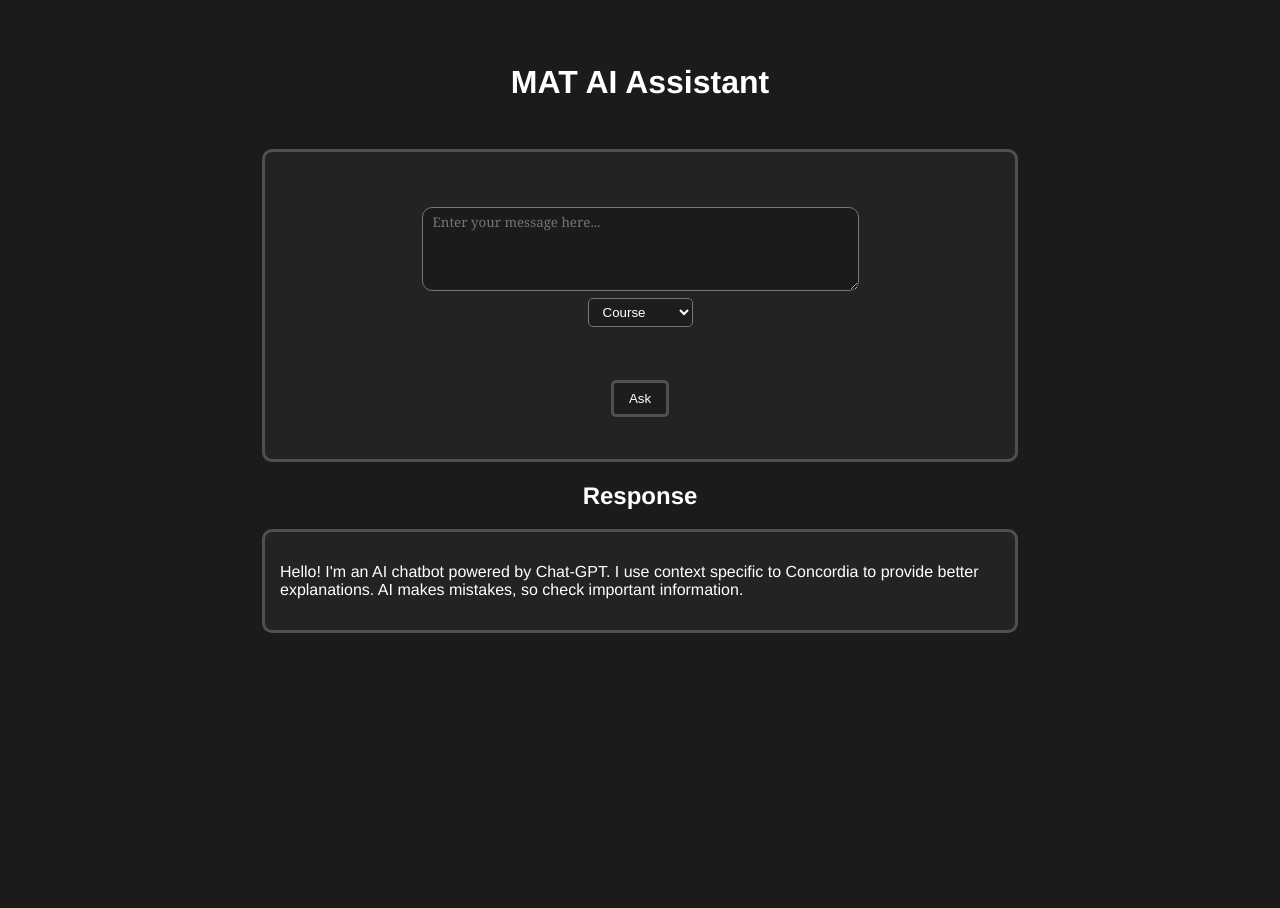
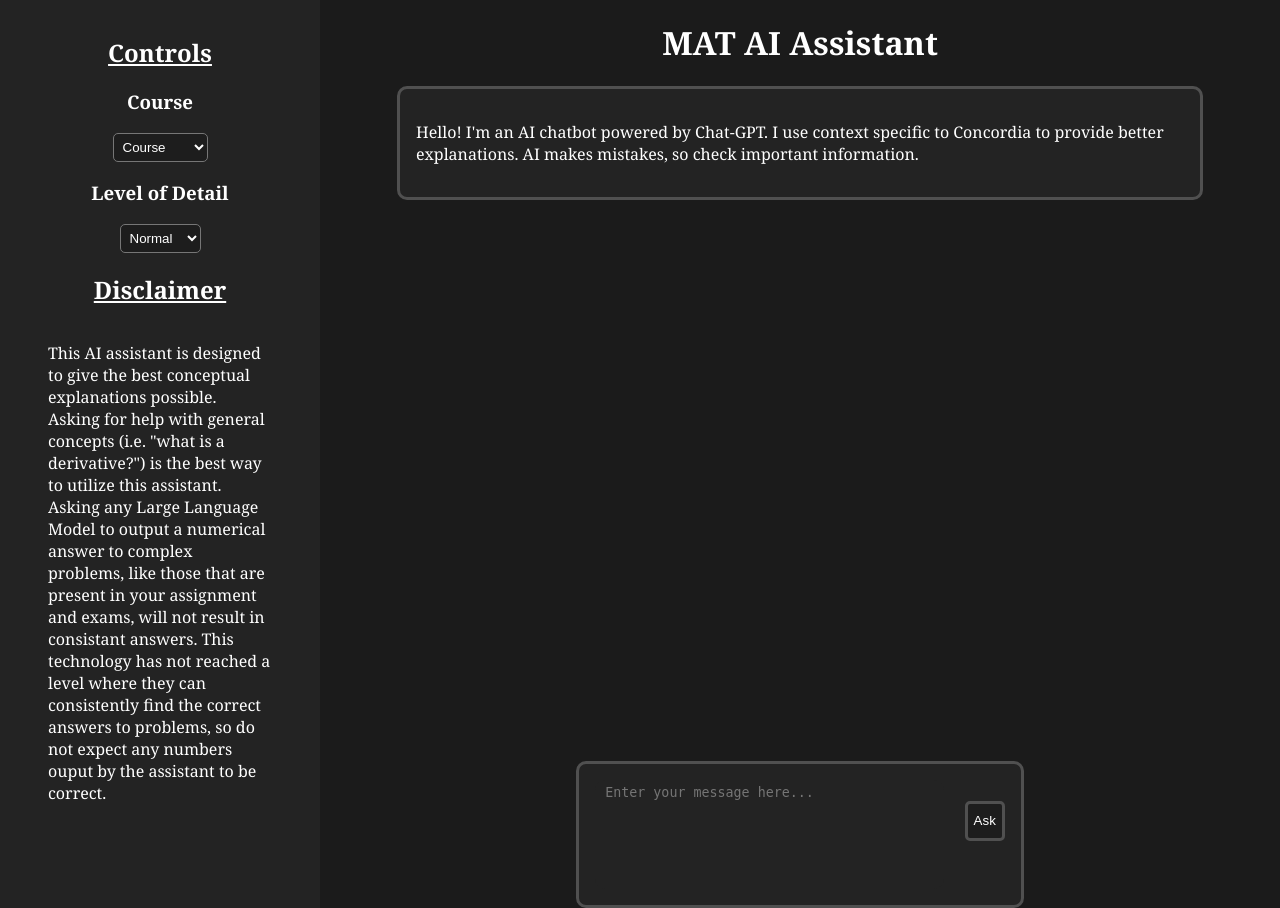
Before and after one commit to peter-fh/tutoring-ai, a Flask app: page / in a window 1280 px wide. Run offline with Flask 3, Linux system fonts and the light colour scheme.

Commit message:
Add conversations and rework UI

```diff
--- a/prompt/prompt.txt
+++ b/prompt/prompt.txt
@@ -12,3 +12,5 @@ Don't provide any information if there is no specified question.
 IMPORTANT: Take into account what they already know and what they don't currently know and are learning
 
 IMPORTANT: provide the best explanation possible given the information of what they know and don't know
+
+The student has specified that the level of detail in your response should be: {$brevity}
--- a/prompt/prompt_manager.py
+++ b/prompt/prompt_manager.py
@@ -6,7 +6,7 @@ example_response_file = prompt_dir + os.sep + "example_response.txt"
 prompt_text_file = prompt_dir + os.sep + "prompt.txt"
 course_json_file = prompt_dir + os.sep + "courses.json"
 
-def generatePrompt(course_code: str, example_response=False):
+def generatePrompt(course_code: str, brevity: str, example_response=False):
     # Ensure that the student selected the course they are taking
     if course_code == "None":
         return "Please select the course you are asking about."
@@ -28,7 +28,8 @@ def generatePrompt(course_code: str, example_response=False):
     return_prompt = (prompt
         .replace("{$name}", course["name"])
         .replace("{$concepts}", course["content"])
-        .replace("{$prerequisite-concepts}", course["prerequisite"]))
+        .replace("{$prerequisite-concepts}", course["prerequisite"])
+        .replace("{$brevity}", brevity))
 
     # Return the final constructed prompt
 
@@ -37,4 +38,4 @@ def generatePrompt(course_code: str, example_response=False):
 
 # [Debug] Get example prompt and display it on the terminal
 if __name__ == "__main__":
-    print(generatePrompt("MATH 209"))
+    print(generatePrompt("MATH 209", "brief"))
--- a/server.py
+++ b/server.py
@@ -1,6 +1,7 @@
 from flask import Flask, request, render_template
 from api.openai_api import ask
 from prompt.prompt_manager import generatePrompt
+import json
 
 # TODO: Add a dropdown that controls how detailed or consise the response is
 # TODO: Prevent spamming the ask button to ensure malicious users don't abuse the system
@@ -28,15 +29,17 @@ def question():
         # Get course type
         course = request.headers["Course"]
 
+        # Get brevity level
+        brevity = request.headers["Brevity"]
+
         # Get the question that the user asked from the HTTP request
-        data = request.get_json()
-        message = data["text"]
+        message = request.get_json()
 
         # Generate the prompt based on the course
-        prompt = generatePrompt(course)
+        prompt = generatePrompt(course, brevity)
 
         # Ask the question with the context of the selected course
-        gpt_response = ask(message, prompt)
+        gpt_response = ask(message, prompt, dummy_response=False)
 
         return gpt_response
 
@@ -52,4 +55,4 @@ if __name__ == '__main__':
     print(f'{"=    Enter the following url into the browser:":<69}=')
     print(f'{"=    http://127.0.0.1:" + str(port):<69}=')
     print("=" * 70)
-    app.run(port=8070, debug=True)
+    app.run(port=8070)
--- a/static/script.js
+++ b/static/script.js
@@ -1,3 +1,11 @@
+function constructMessage(role, message_string) {
+	const content = [{ type: 'text', text: message_string }];
+	const message = { role: role, content: content };
+	return message;
+}
+
+let conversation = [];
+
 
 // Function to make request to server for specific question asked
 async function sendQuestion() {
@@ -5,15 +13,36 @@ async function sendQuestion() {
 	// Get the user's question from the textbox and their course selection
 	const text = document.getElementById("userInput").value;
 	const course = document.getElementById("course-select").value;
-
-	// Find the response element to paste the error, loading message and/or response
-	const response_block = document.getElementById("output");
-
-	// Display error if course wasn't selected
-	if (course === "None") {
-		response_block.innerHTML = "<p>Please select the course you are taking.</p>"
+	const brevity = document.getElementById("brevity-select").value;
+	if (text == ""){
 		return;
 	}
+
+	const output_block = document.getElementById("chat");
+	const question_block = document.createElement("span");
+	const response_block = document.createElement("span");
+
+
+	response_block.classList.add("output")
+
+	if (course === "None") {
+		question_block.classList.add("question");
+		question_block.innerHTML = "<p>" + text + "</p>";
+		question_block.innerHTML = marked.parse(question_block.innerHTML);
+		output_block.appendChild(question_block);
+		response_block.innerHTML = "<p>Sorry, I can't help you without knowing which course you are taking. Please select the course you are asking about in the dropdown on the left and try again.</p>"
+		output_block.appendChild(response_block);
+		return;
+	}
+	question_block.classList.add("question");
+	question_block.classList.add("message");
+	question_block.innerHTML = "<p>" + text + "</p>";
+	question_block.innerHTML = marked.parse(question_block.innerHTML);
+	output_block.appendChild(question_block);
+
+
+	conversation.push(constructMessage('user', text))
+	// Display error if course wasn't selected
 
 	// Display temporary loading message
 	response_block.innerHTML = "<p>Loading. This might take a few seconds.</p>"
@@ -23,14 +52,14 @@ async function sendQuestion() {
 		method: 'POST',
 		headers: {
 			'Content-Type': 'application/json',
-			'Course': course
+			'Course': course,
+			'Brevity': brevity
 		},
-		body: JSON.stringify({text: text})
+		body: JSON.stringify(conversation)
 	})
 
 	// Log the question asked to the console
-	console.log(text);
-
+	//console.log(text);
 
 	// Asynchronously fetch the request
 	fetch(request)
@@ -39,15 +68,20 @@ async function sendQuestion() {
 
 		// Format and display the response
 		.then((data) => {
-			console.log('Received prompt from gpt api:\n', data);
+			//console.log('Received prompt from gpt api:\n', data);
 			response_block.innerHTML = data;
 			MathJax.typeset([response_block]);
 			response_block.innerHTML = marked.parse(response_block.innerHTML);
+			conversation.push(constructMessage('assistant', text))
+			console.log("Conversation:")
+			console.log(conversation)
 
 
 		})
 		.catch((error) => {
 			console.error('Error:', error);
 	});
+	response_block.classList.add("message");
+	output_block.appendChild(response_block);
 
 }
--- a/static/stylesheet.css
+++ b/static/stylesheet.css
@@ -1,45 +1,97 @@
-
-.title {
-	margin-bottom: 1em;
-	margin-top: 2em;
+.sidebar {
+	display: flex;
+	flex-direction: column;
+	text-align: center;
+	position: fixed;
+	width: 20vw;
+	height: 100vh;
+	background-color: #232323;
+	padding: 1em 2em 2em 2em;
+	z-index: 98;
+	overflow-y: auto;
 }
 
-.course-title {
-	margin-top: 1em;
-	margin-bottom: 0.5em;
-	display: flex;
-	justify-content: center;
-	align-items: center;
-}
 
-.course-select {
-	display: block;
-	margin-bottom: 4em;
-	margin-left: auto;
-	margin-right: auto;
-	margin-top: 0.5em;
+.select-box{
+	margin: 0em 0em 0em 0em;
 	background-color: #1d1d1d;
 	color: white;
 	border-radius: 5px;
-	padding: 5px 10px;
+	padding: 5px 5px;
 
 }
+.disclaimer {
+	text-align: left;
+	padding: 0em 1em 0em 1em;
+}
 
+.chat {
+	width: 80vw;
+	padding-left: 25vw;
+	display: flex;
+	align-items: center;
+	flex-direction: column;
+	margin-bottom: 20vh;
+}
+
+.output {
+	text-align: left;
+	background-color: #232323;
+	padding: 1em 1em 1em 1em;
+	width: 80%;
+	border-radius: 10px;
+	border-color: #505050;
+	border-style: solid;
+	margin-bottom: 1em;
+}
+
+.question {
+	text-align: left;
+	background-color: #303030;
+	padding: 1em 1em 1em 1em;
+	width: 80%;
+	border-radius: 10px;
+	border-color: #505050;
+	border-style: solid;
+	margin-bottom: 1em;
+}
+
+.input {
+	display: flex;
+	position: fixed;
+	bottom: 0px;
+	height: 12%;
+	width: 32%;
+	background-color: #232323;
+	padding: 1em 1em 1em 1em;
+	border-radius: 10px;
+	border-color: #505050;
+	border-style: solid;
+	z-index: 99;
+}
+.input-block {
+	width: 100%;
+	color: white;
+	display: block;
+	background-color: #232323;
+	border-style: none;
+	outline: none;
+	resize: none;
+	color: white;
+	padding: 5px 10px;
+	border-radius: 10px;
+}
 
 .send-button {
-	margin-bottom: 2em;
-	display: block;
 	border: solid;
+	float: right;
 	border-color: #505050;
-	margin-left: auto;
-	margin-right: auto;
-	padding: 8px 15px;
 	border-radius: 5px;
 	background-color: #1d1d1d;
+	height: 3em;
+	margin: 5% 0em 1em 5%;
 	color: white;
-
 }
-
 .send-button:hover {
 	border-color: white;
 	background-color: #303030;
@@ -49,74 +101,26 @@
 	background-color: white;
 }
 
-
-.title,
-.response-title {
+.chat-background {
 	display: flex;
-	justify-content: center;
-	align-items: center;
+	background-color: #1b1b1b;
+	position: fixed;
+	bottom: 0;
+	padding: 1em 1em 1em 1em;
+	height: 12%;
+	width: 100vw;
+	border-color: #1b1b1b;
+	border-style: solid;
+	z-index: 97;
 }
 
-.input {
-	background-color: #232323;
-	width: 80%;
-	display: block;
-	margin-left: auto;
-	margin-right: auto;
-	margin-top: 3em;
-	padding: 15px;
-	border-radius: 10px;
-	border-style: solid;
-	border-color: #505050
+h2 {
+	text-decoration: underline;
 }
-
-@media (min-width: 750px) {
-	.input {
-		width: 45em;
-	}
+body {
+	display: flex;
+	background-color: #1b1b1b;
+	margin: 0px 0px 0px 0px;
+	color: white;
+	font-family: "Georgia", serif;
 }
-
-.input-block {
-	margin-top: 3em;
-	margin-bottom: 0em;
-	color: white;
-	display: block;
-	margin-left: auto;
-	font-family: "Georgia", serif;
-	margin-right: auto;
-	background-color: #1b1b1b;
-	color: white;
-	padding: 5px 10px;
-	border-radius: 10px;
-}
-
-
-.output {
-	border-radius: 10px;
-	border-style: solid;
-	border-color: #505050;
-	display: block;
-	width: 80%;
-	margin-left: auto;
-	margin-right: auto;
-	padding: 15px;
-	word-wrap: break-word;
-	background-color: #232323;
-}
-
-
-@media (min-width: 750px) {
-	.output {
-		width: 45em;
-	}
-}
-
-body {
-	background-color: #1b1b1b;
-	color: white;
-	font-family: "Helvetica", serif;
-}
-
-hr {
-	border-color: #000000;
-}
--- a/templates/index.html
+++ b/templates/index.html
@@ -11,28 +11,40 @@
 </head>
 
 <body>
-
-	<h1 class="title">MAT AI Assistant</h1>
-	<div class="input">
-
-		<!--h3 class="course-title">Select a course</h3-->
-		<textarea id="userInput" rows="4" cols="50" placeholder="Enter your message here..."
-			class="input-block"></textarea>
-
-		<select name="course-select" id="course-select" class="course-select">
+	<div class="sidebar">
+		<div class="options">
+			<h2>Controls</h2>
+			<div class="option">
+				<h3>Course</h3>
+				<select name="course-select" id="course-select" class="select-box">
 					<option value="None">Course</option>
 					<option value="MATH 203">MATH 203</option>
-			<option value="MATH 204">MATH 204</option>
-			<option value="MATH 205">MATH 205</option>
+					<!--option value="MATH 204">MATH 204</option-->
+					<!--option value="MATH 205">MATH 205</option-->
 				</select>
+			</div>
+			<div class="option">
+				<h3>Level of Detail</h3>
+				<select name="brevity-select" id="brevity-select" class="select-box">
+					<option value="Brief">Brief</option>
+					<option value="Normal" selected>Normal</option>
+					<option value="Detailed">Detailed</option>
+				</select>
+			</div>
+		</div>
+			<h2>Disclaimer</h2>
+		<div class="disclaimer">
+			<p>
+			This AI assistant is designed to give the best conceptual explanations possible. Asking for help with general concepts (i.e. "what is a derivative?") is the best way to utilize this assistant. Asking any Large Language Model to output a numerical answer to complex problems, like those that are present in your assignment and exams, will not result in consistant answers. This technology has not reached a level where they can consistently find the correct answers to problems, so do not expect any numbers ouput by the assistant to be correct.
+			</p>
+		</div>
+	</div>
 
 
-		<button onclick="sendQuestion()" id="sendButton" class="send-button">Ask</button>
+	<div class="chat" id="chat">
+		<h1 class="title">MAT AI Assistant</h1>
 
-	</div>
-
-	<h2 class="response-title">Response</h2>
-	<span class="output" id="output">
+		<span class="output">
 
 			<p>
 				Hello! I'm an AI chatbot powered by Chat-GPT. I use context specific to Concordia to provide
@@ -40,6 +52,17 @@
 			</p>
 		</span>
 
+		<div class="input">
+
+			<textarea id="userInput" rows="4" cols="50" placeholder="Enter your message here..."
+				class="input-block"></textarea>
+			<button onclick="sendQuestion()" id="sendButton" class="send-button">Ask</button>
+
+		</div>
+		<div class="chat-background">
+		</div>
+	</div>
+
 
 	<script src="{{ url_for('static', filename='script.js') }}"></script>
 </body>
```
Also changed, not shown: api/openai_api.py (+30 -25 lines). Lines whose indentation alone changed are shown as unchanged.
